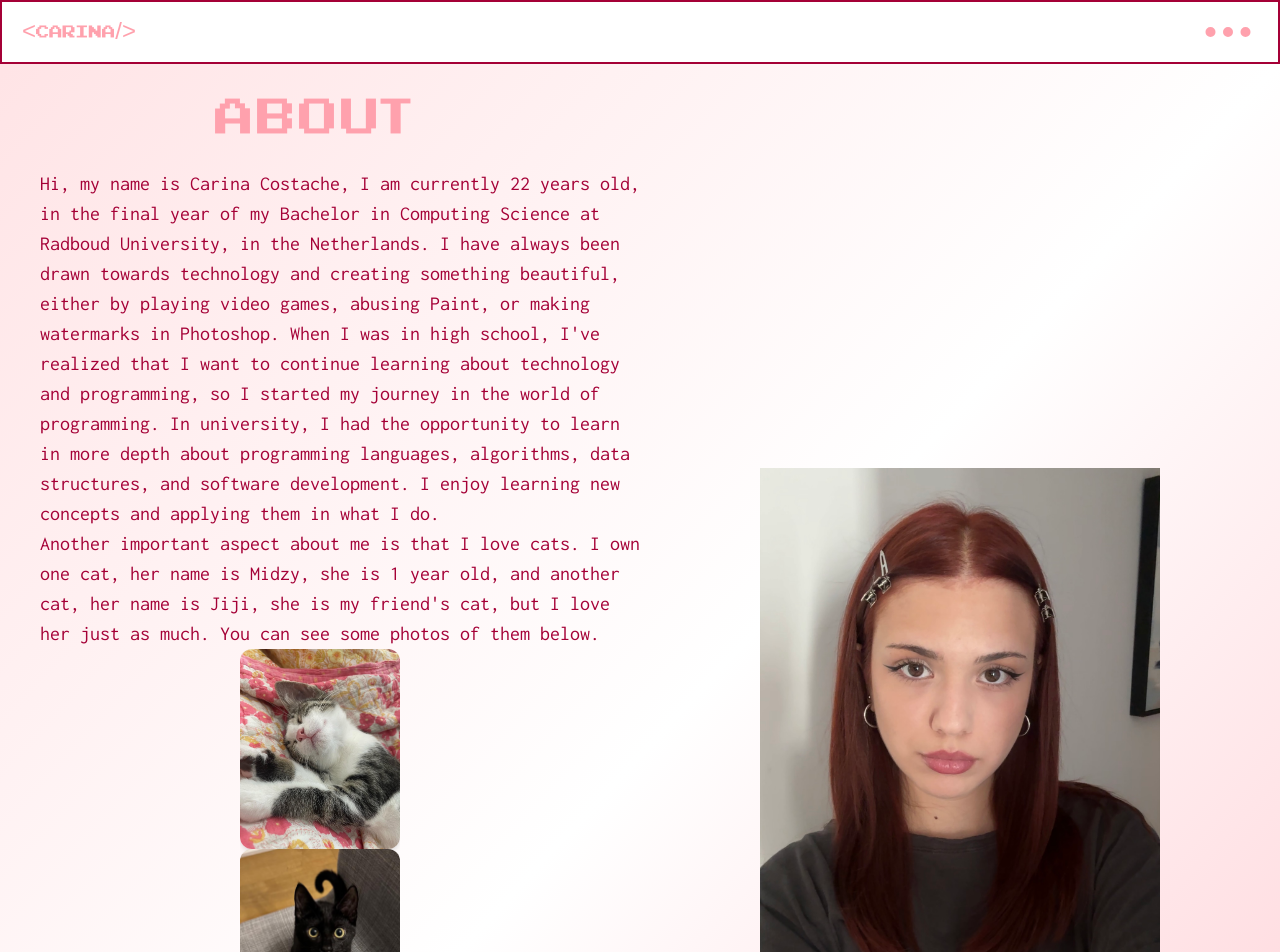
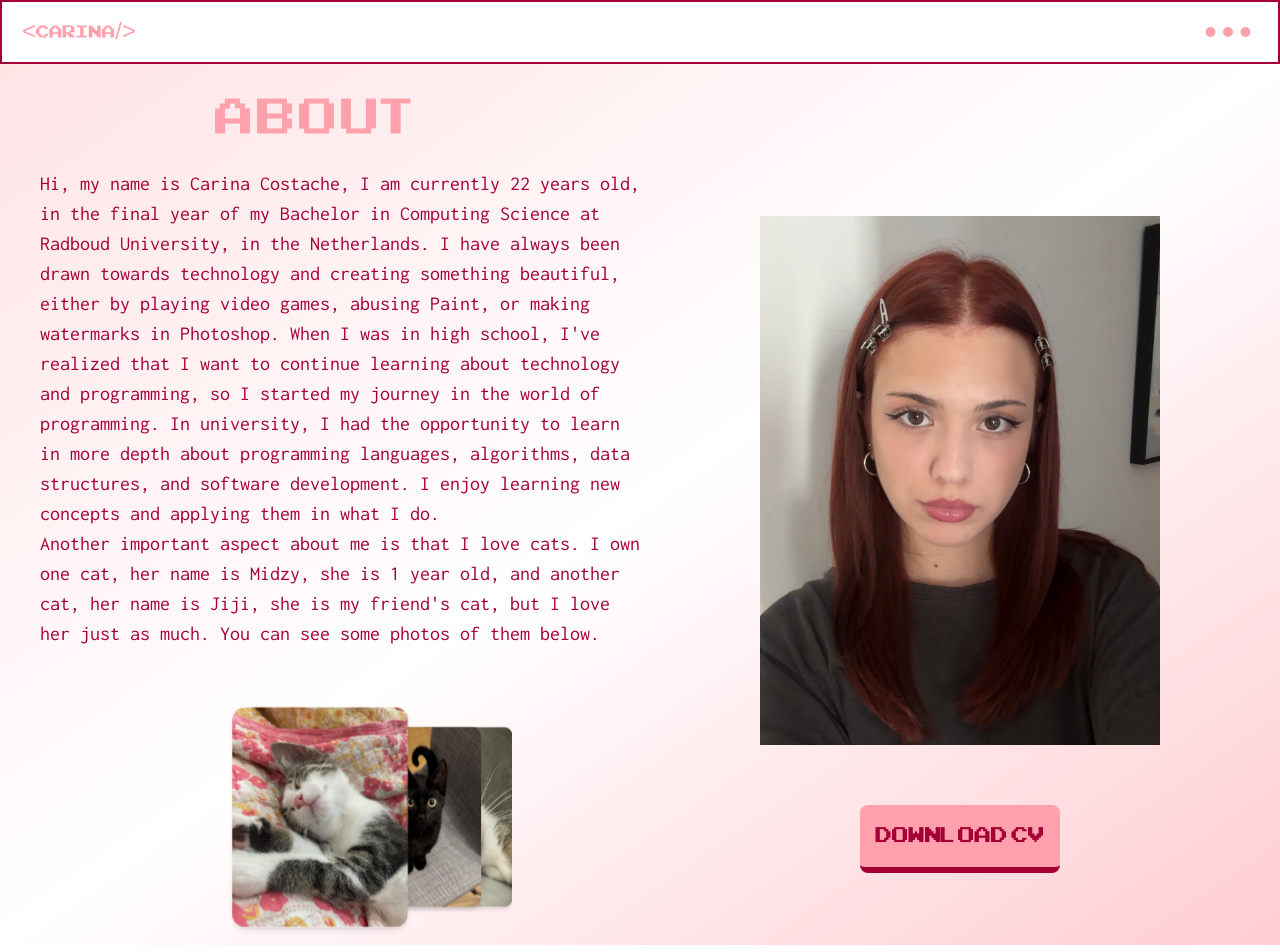
Before and after one commit to carinacostachee/portofolio, a React (Vite) app: page /about in a window 1280 px wide. Shown: the top 952 px of the page. Built offline with nearby package versions, Linux system fonts and the light colour scheme.

Commit message:
chore: made it look like a carousel but without the moving functionality

```diff
--- a/src/pages/Carousel.tsx
+++ b/src/pages/Carousel.tsx
@@ -19,15 +19,35 @@ const Carousel = () => {
   ];
 
   return (
-    <div className="w-1/4 h-1/4 overflow-hidden">
-      {arrayCats.map((photo, i) => (
-        <img
-          key={i}
-          src={photo.src}
-          alt={photo.alt}
-          className="w-40 h-50 object-cover rounded-xl shadow-md"
-        />
-      ))}
+    <div className=" relative w-96 h-64 mx-auto mt-10 overflow-hidden">
+      {arrayCats.map((photo, i) => {
+        let transform = "";
+        let zIndex = 0;
+
+        let offset = i - currentIndex;
+        if (offset === 0) {
+          transform = "translateX(0) scale(1.1) rotateY(0deg)";
+          zIndex = 10;
+        }
+        if (offset === 1) {
+          transform = "translateX(60%) scale(0.9) rotateY(-25deg)";
+          zIndex = 5;
+        }
+        if (offset === 2) {
+          transform = "translateX(80%) scale(0.9) rotateY(25deg)";
+          zIndex = 3;
+        }
+
+        return (
+          <img
+            key={i}
+            src={photo.src}
+            alt={photo.alt}
+            className="absolute top-1/2 left-1/2 w-40 h-50 object-cover rounded-xl shadow-md transition-all duration-300 -translate-x-1/2 -translate-y-1/2"
+            style={{ transform, zIndex }}
+          />
+        );
+      })}
     </div>
   );
 };
```
